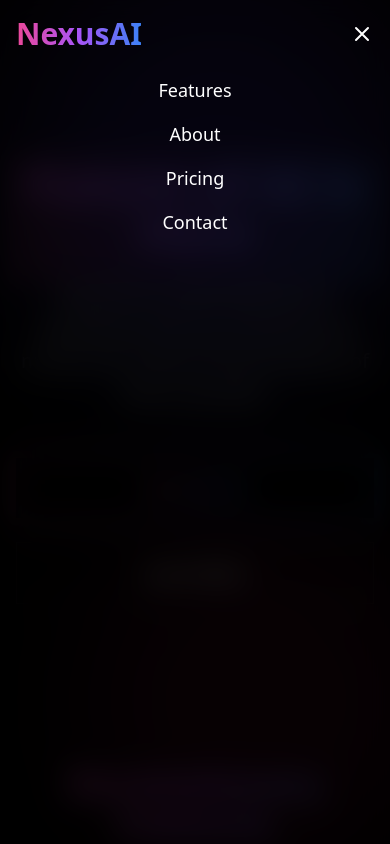
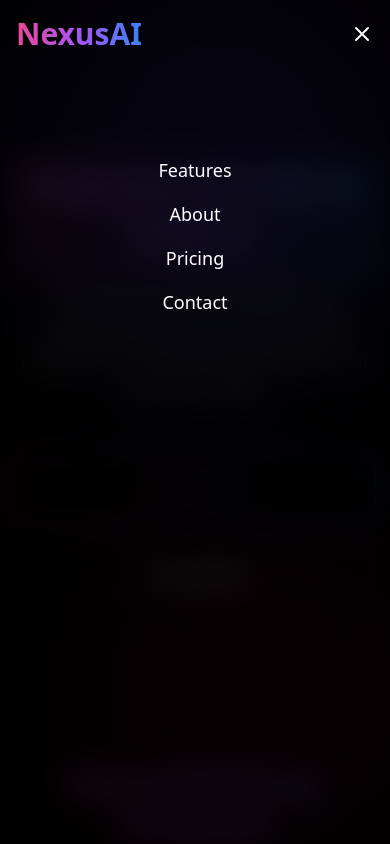
Before and after one commit to mddanish867/nexus-ai, a React (Vite) app: page / in a window 390 px wide. Both pictures are taken after a click on the button 362 px from the left and 34 px from the top of the page. Shown: the top 844 px of the page. Built offline with nearby package versions, Linux system fonts and the light colour scheme.

Commit message:
refactored

```diff
--- a/src/App.tsx
+++ b/src/App.tsx
@@ -1,25 +1,8 @@
-import Navbar from "./components/home/Navbar"
-import Hero from "./components/home/Hero"
-import Feature from "./components/home/Feature"
-import CTA from "./components/home/CTA"
-import Footer from "./components/home/Footer"
+import Home from "./components/home/Home"
 
 function App() {
   return (
-    <div className="w-full min-h-screen bg-black text-white">
-      {/* Decorative background elements */}
-      <div className="fixed inset-0 z-0 w-full">
-        <div className="absolute w-96 h-96 bg-purple-700 rounded-full mix-blend-multiply filter blur-3xl opacity-20 animate-blob"></div>
-        <div className="absolute top-0 -right-4 w-96 h-96 bg-blue-700 rounded-full mix-blend-multiply filter blur-3xl opacity-20 animate-blob animation-delay-2000"></div>
-        <div className="absolute -bottom-8 left-20 w-96 h-96 bg-pink-700 rounded-full mix-blend-multiply filter blur-3xl opacity-20 animate-blob animation-delay-4000"></div>
-      </div>
-
-      <Navbar />
-      <Hero />
-      <Feature />
-      <CTA />
-      <Footer />
-    </div>
+   <Home/>
   )
 }
 
--- a/src/components/home/Home.tsx
+++ b/src/components/home/Home.tsx
@@ -9,7 +9,7 @@ const Home = () => {
 
 
   return (
-    <div className="w-full min-h-screen bg-black text-white -mt-6">
+    <div className="w-full min-h-screen bg-black text-white">
     {/* Decorative background elements */}
     <div className="fixed inset-0 z-0 w-full">
       <div className="absolute w-96 h-96 bg-purple-700 rounded-full mix-blend-multiply filter blur-3xl opacity-20 animate-blob"></div>
@@ -17,23 +17,12 @@ const Home = () => {
       <div className="absolute -bottom-8 left-20 w-96 h-96 bg-pink-700 rounded-full mix-blend-multiply filter blur-3xl opacity-20 animate-blob animation-delay-4000"></div>
     </div>
 
-      {/* Navigation */}
-      <Navbar/>
-
-      {/* Hero Section */}
-      <Hero/>
-
-      {/* Features Section */}
-      <Feature/>
-
-      {/* About Section */}
+    <Navbar />
+    <Hero />
+    <Feature />
     <About/>
-
-      {/* CTA Section */}
-      <CTA/>
-
-      {/* Footer */}
-     <Footer/>
+    <CTA />
+    <Footer />
   </div>
   );
 };
--- a/src/components/home/Navbar.tsx
+++ b/src/components/home/Navbar.tsx
@@ -32,7 +32,7 @@ const Navbar = () => {
         </div>
 
         {isMenuOpen && (
-          <div className="min-h-screen md:hidden px-4 pb-4 text-center">
+          <div className="min-h-screen md:hidden px-4 pb-4 text-center pt-20">
 
             {["Features", "About", "Pricing", "Contact"].map((item) => (
               <a
```
Lines whose indentation alone changed are shown as unchanged.
